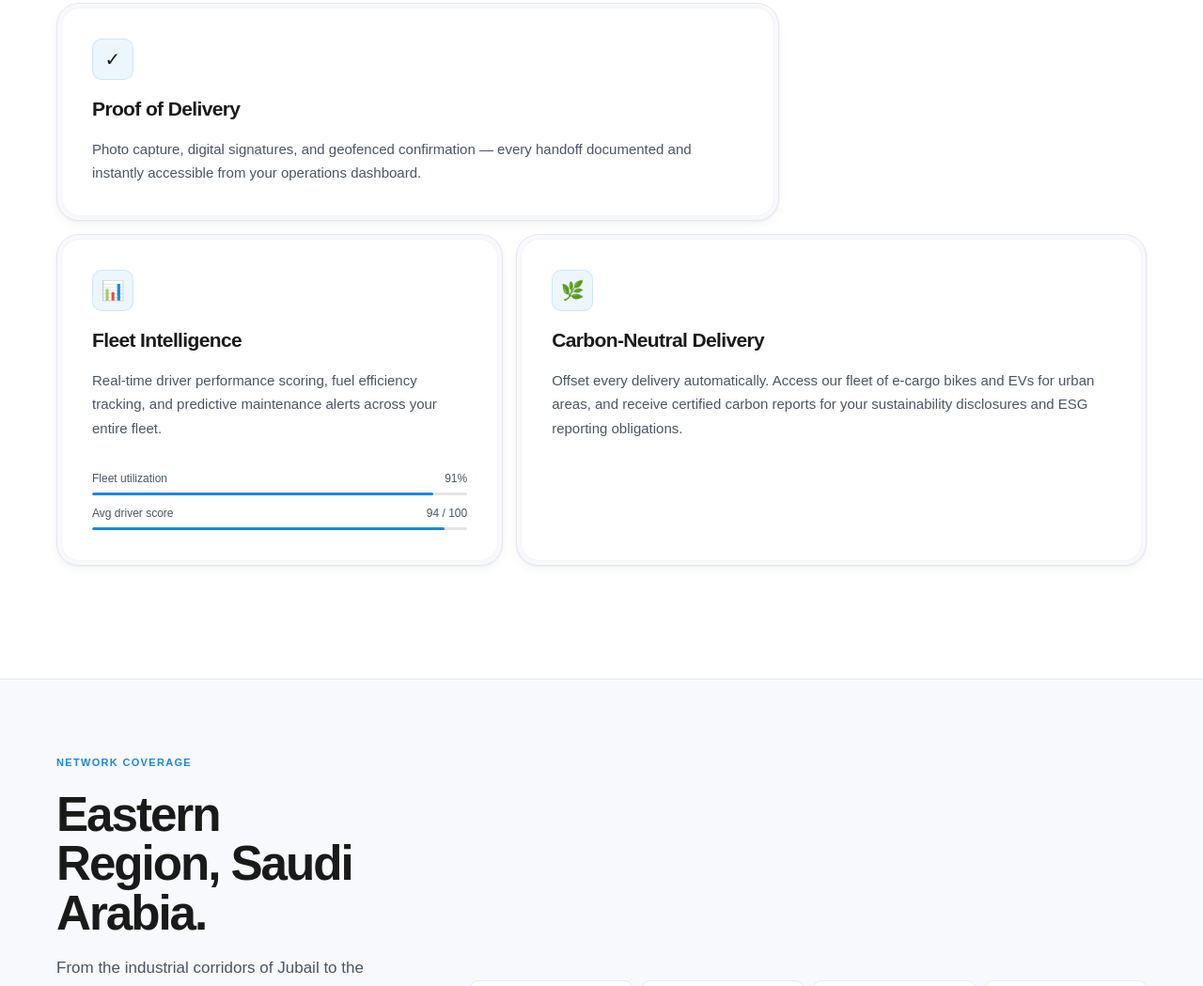
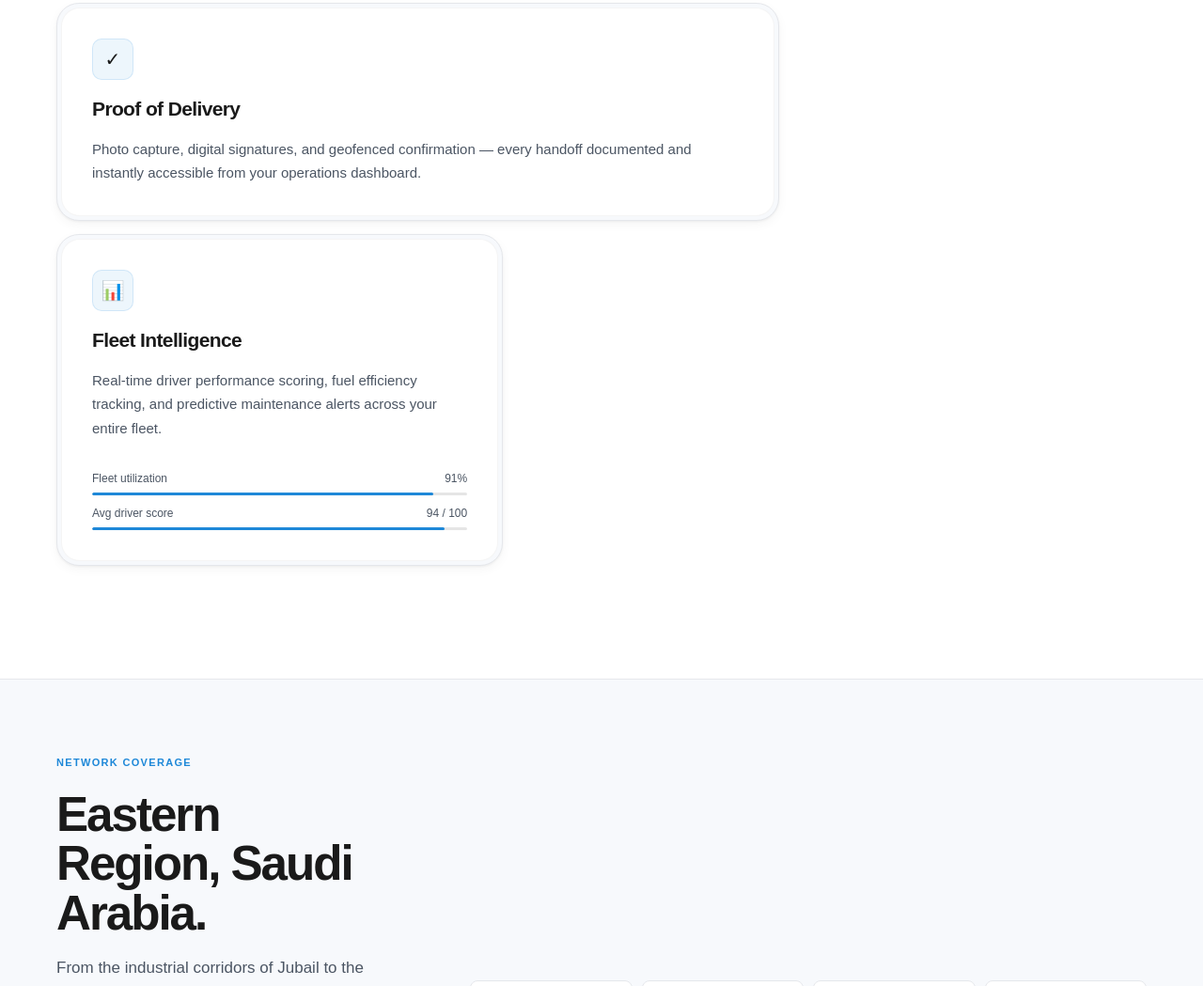
Before and after one commit to Mdrede/velox-delivery, a plain HTML site: page index.html in a window 1280 px wide. Shown: the part 3065-4114 px from the top of the page at 94% size. Drawn offline with Linux system fonts and the light colour scheme; a web font is replaced by a local one.

Commit message:
Update index.html

```diff
--- a/index.html
+++ b/index.html
@@ -2091,14 +2091,6 @@
         </div>
       </div>
 
-      <!-- Card 6: Carbon-Neutral — span 7 -->
-      <div class="b-card span-7 reveal d1">
-        <div class="b-core">
-          <div class="b-icon">&#127807;</div>
-          <div class="b-title" data-i18n="svc5_title">Carbon-Neutral Delivery</div>
-          <div class="b-desc" data-i18n="svc5_desc">Offset every delivery automatically. Access our fleet of e-cargo bikes and EVs for urban areas, and receive certified carbon reports for your sustainability disclosures and ESG reporting obligations.</div>
-        </div>
-      </div>
 
     </div>
   </section>
```
